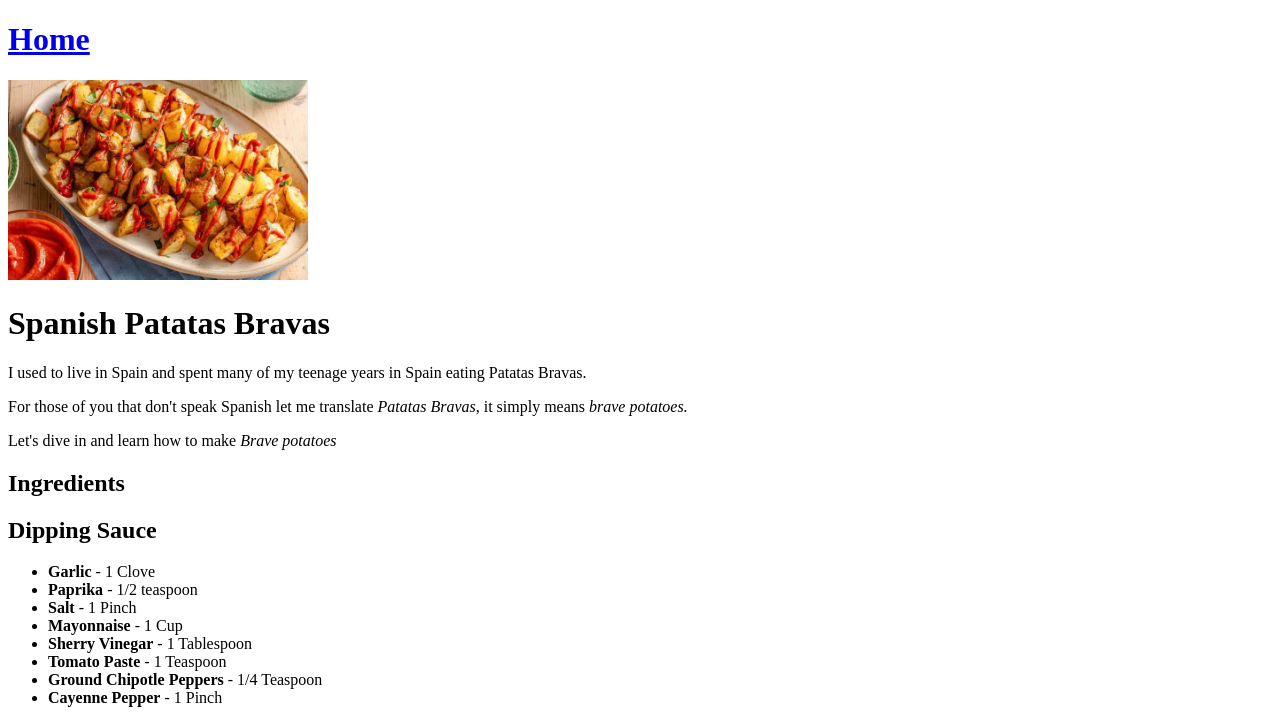
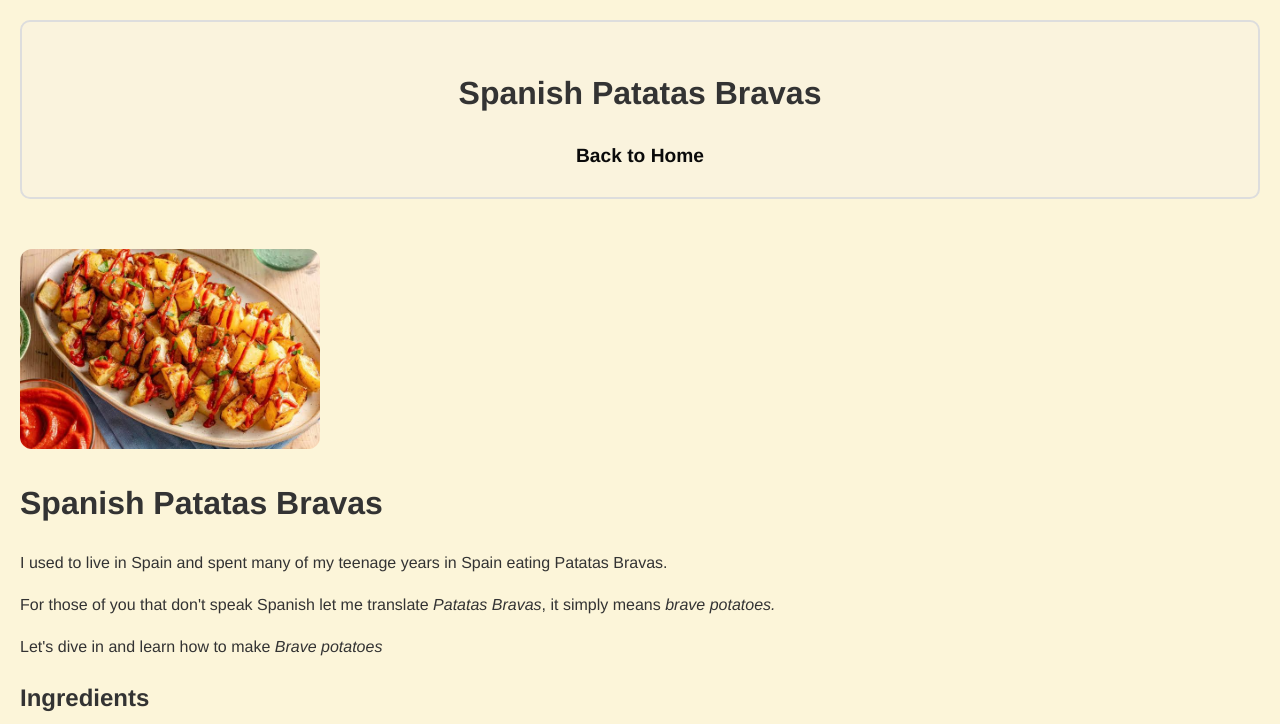
Before and after one commit to Mvfffin/odin-recipes-, a plain HTML site: page recipes/patatas-bravas.html in a window 1280 px wide. Shown: the top 724 px of the page. Drawn offline with Linux system fonts and the light colour scheme.

Commit message:
Added some style and cleaned up each page

```diff
--- a/recipes/patatas-bravas.html
+++ b/recipes/patatas-bravas.html
@@ -1,14 +1,21 @@
 <!DOCTYPE html>
-<html lang="eng">
+<html lang="en">
 
 <head>
     <meta charset="UTF-8">
     <title>Patatas Bravas</title>
-
-
+    <link rel="stylesheet" href="../style.css" />
 </head>
 
-<h1><a href="../index.html">Home</a></h1>
+<body>
+    <header>
+<h1>Spanish Patatas Bravas</h1>
+<nav>
+    <a href="../index.hrml">Back to Home</a>
+    </nav>
+    </header>
+
+    <main>
 <img src="../images/patatas.jpg" alt="a bowl of patatas-bravas" width="300" height="200">
 <h1>Spanish Patatas Bravas</h1>
 <p>I used to live in Spain and spent many of my teenage years in Spain eating Patatas Bravas.</p>
@@ -56,10 +63,11 @@ pepper until combined.</p></li>
     <p>Drain potatoes and leave to cool on wire rack for 45 minutes</p>
 </li>
 <li>Heat oil, add potatoes stirring frequently, until golden brown. Around 5 to 6
-    <p>minutes. Transfer potatoes to a baking sheet lined with paper towles to cool</p>
+    <p>minutes. Transfer potatoes to a baking sheet lined with paper towels to cool</p>
 </li>
 <li>Toss in a bowl with seasoning and serve with dip.</li>
 </ol>
-
+</main>
+</body>
 
 </html>
--- a/style.css
+++ b/style.css
@@ -1,21 +1,31 @@
 body {
-    font-family: 'Segoe UI', Tahoma, Geneva, Verdana, sans-serif;
-    background-color: #fff8f0;
+    background-color: #fcf5d9;
     color: #333;
+    font-family: 'Helvetica', sans-serif;
+    margin: 0;
+    padding: 20px;
     line-height: 1.6;
-    padding: 20px;
-    max-width: 800px;
-    margin: auto;}
+     }
 
-    h1 {
-        color: #d94f4f;
-        text-align: center;
-        border-bottom: 2px solid #d94f4f;
-        padding-bottom: 10px;
+     a {
+        color: #0a0a0a;
+        text-decoration: none;
+        font-weight: bold;
+        font-size: 1.2em;
+     }
+
+
+
+    a:hover {
+        color: #f5d520;
+        text-decoration: underline;
     }
 
-    a:hover {
-        color: #d94f4f;
+    .recipe-links {
+        display: flex;
+        flex-direction: column;
+        align-items: center;
+        gap: 10px;
     }
 
     img {
@@ -25,10 +35,13 @@ body {
     }
 
     header {
-        background-color: linear-gradient(to right, #ff9a9e, #fad0c4);
-        color: #2b2b2b;
-        padding: 20px;
-        border-radius: 15px;
-        font-family: 'Comic Sans MS', cursive, sans-serif;
+        background-color: #faf3dd;
+        color: #333;
+        padding: 25px;
         text-align: center;
+        border: 2px solid #ddd;
+        border-radius: 10px;
+        margin-bottom: 30px;
+        font-family: 'Helvetica';
+
     }
```
Also changed, not shown: index.html (+2 -0 lines), recipes/spaghetti-bolognese.html (+8 -0 lines), recipes/tzatziki.html (+9 -2 lines).
